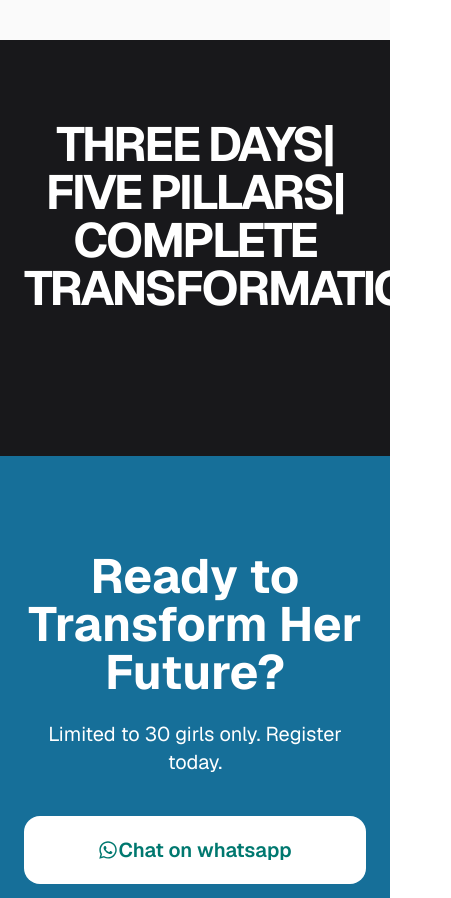
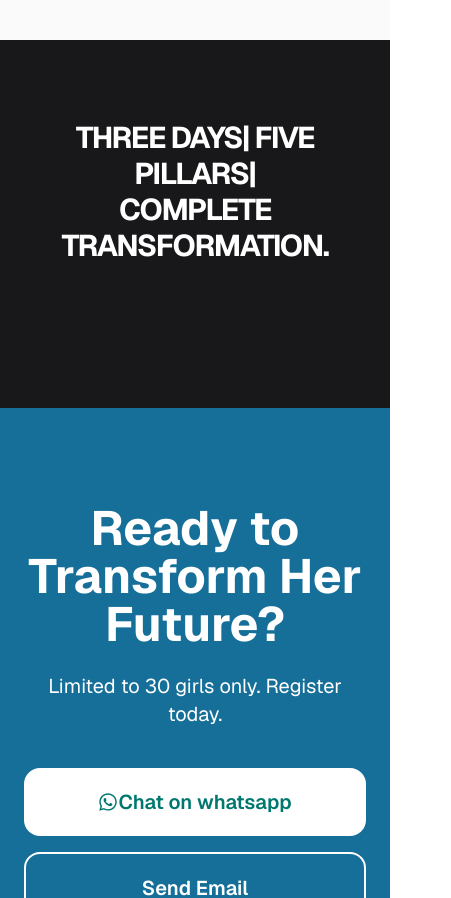
Before and after one commit to RolandMario/Thrive_together_couching_hub, a Next.js app: page /boot_camp_2026 in a window 390 px wide. Shown: the part 3460-4358 px from the top of the page, 451 px wide, since content can reach past the window. Built offline with nearby package versions, Linux system fonts and the light colour scheme.

Commit message:
adjust text

```diff
--- a/app/boot_camp_2026/page.tsx
+++ b/app/boot_camp_2026/page.tsx
@@ -168,7 +168,7 @@ export default function BootcampLanding() {
           {/* Schedule */}
       <section id="schedule" className="py-20 bg-zinc-900 text-white">
         <div className="max-w-6xl mx-auto px-6">
-          <h2 className="text-center text-5xl font-bold tracking-tighter mb-16">THREE DAYS| FIVE PILLARS|<br />COMPLETE TRANSFORMATION.</h2>
+          <h2 className="text-center  text-3xl md:text-5xl font-bold tracking-tighter mb-16">THREE DAYS| FIVE PILLARS|<br />COMPLETE TRANSFORMATION.</h2>
 
           <div className="grid lg:grid-cols-3 gap-8">
             {/* Day 1, Day 2, Day 3 cards - abbreviated for brevity but fully functional */}
```
